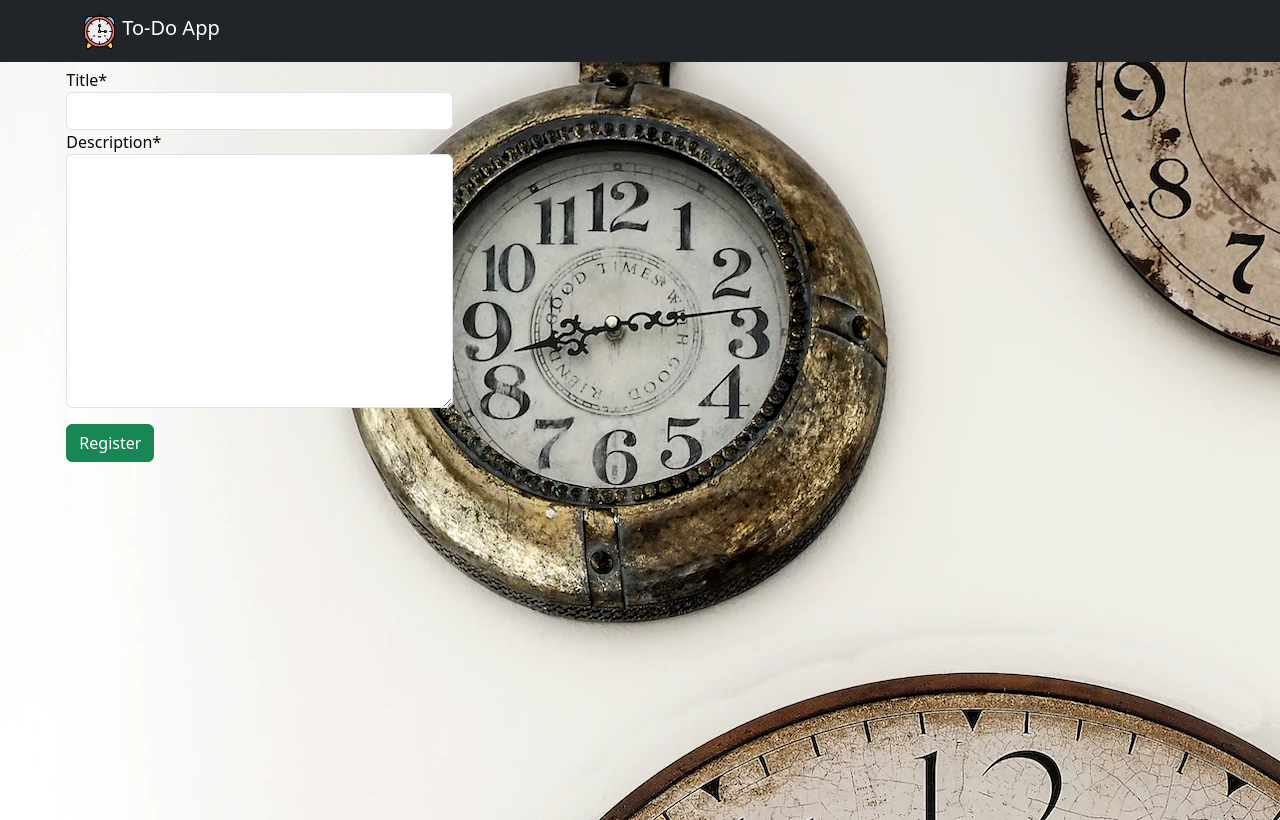
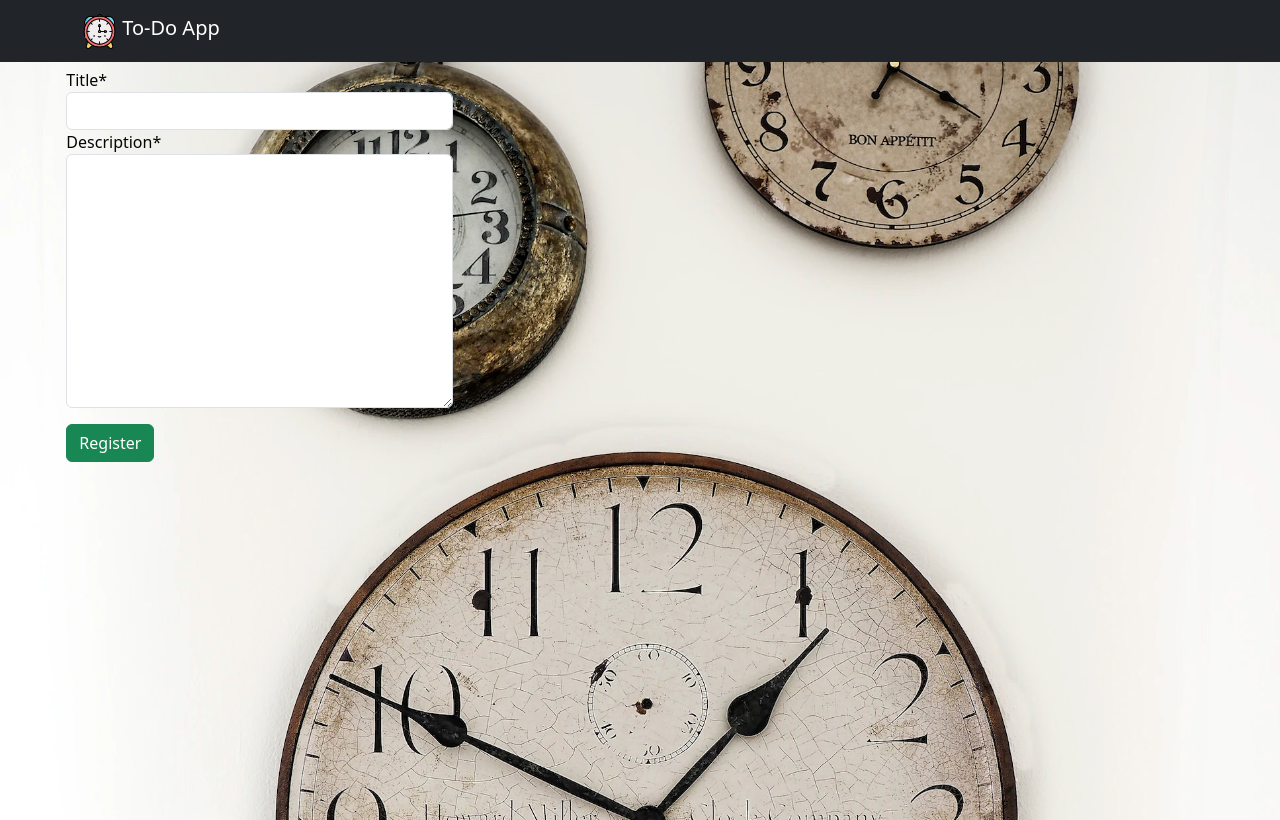
Before and after one commit to bardack134/To-Do-App, a Django app: page / in a window 1280 px wide. Run offline with Django 3.2, Linux system fonts and the light colour scheme; data that the repository does not hold is empty; some libraries are stand-ins or nearby versions.

Commit message:
cambio en el fondo

```diff
--- a/static/css/styles.css
+++ b/static/css/styles.css
@@ -12,7 +12,7 @@ html, body {
   height: 100vh;
   margin: 0;
   padding: 0;
-  background-size: initial; /* Cambiar 'cover' a 'initial' para permitir la repetición */
+  background-size: cover; /* Cambiar 'cover' a 'initial' para permitir la repetición */
   /* background-position: center; */
   background-repeat: repeat;
   margin-top: -90px;
```
